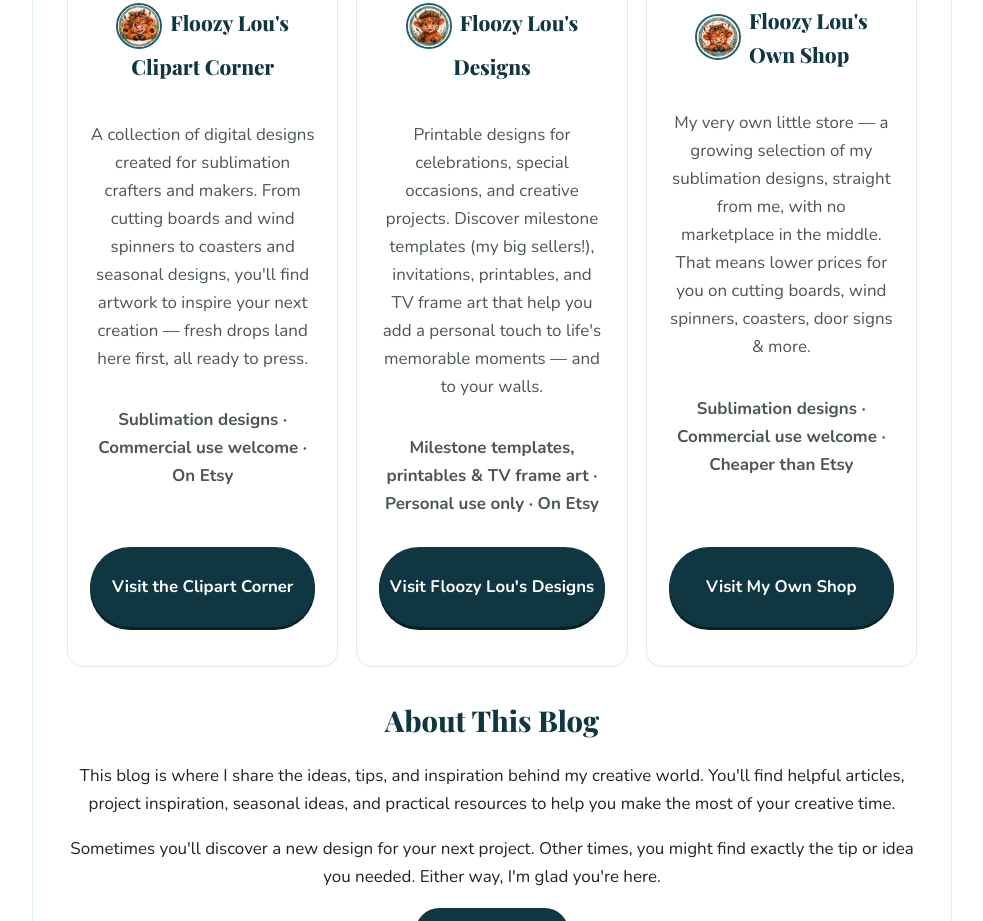
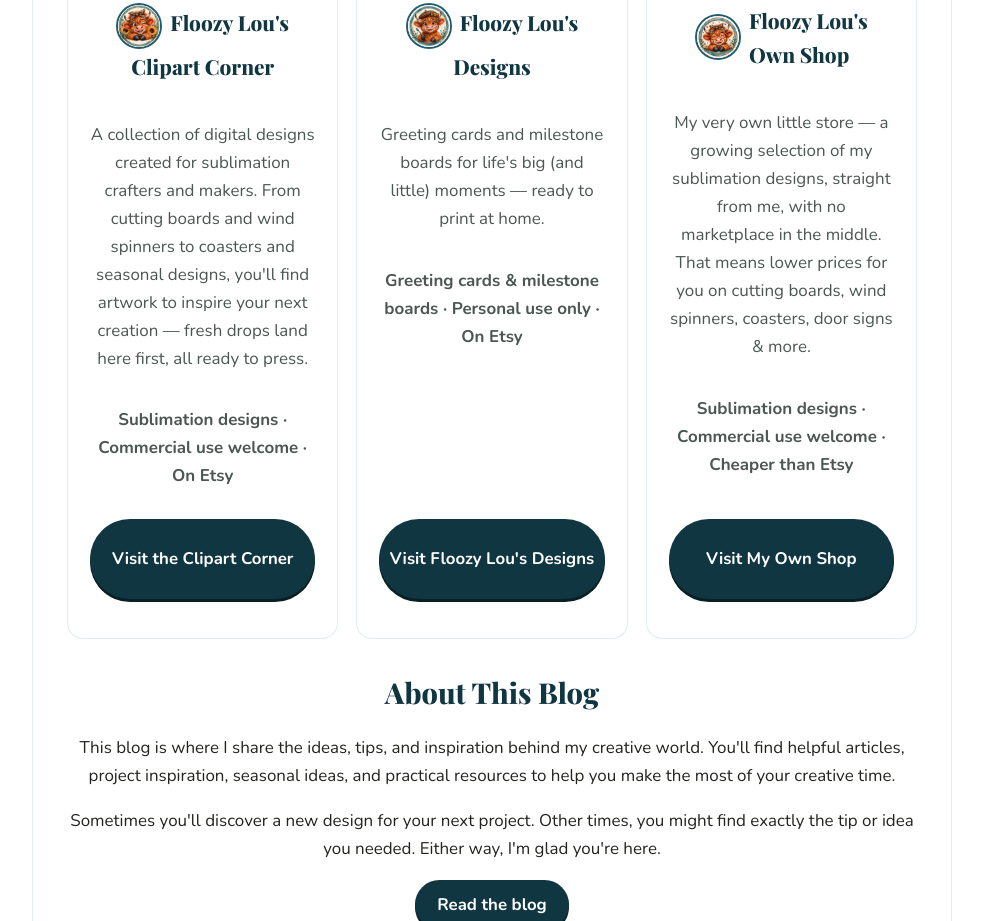
Before and after one commit to floozylousclipartcorner/floozylous-blog, a plain HTML site: page about/index.html in a window 1280 px wide. Shown: the part 939-1860 px from the top of the page, without its empty margins (148-1131 px from the left). Drawn offline with nearby package versions, Linux system fonts and the light colour scheme.

Commit message:
Designs description: greeting cards + milestone boards only

```diff
--- a/about/index.html
+++ b/about/index.html
@@ -44,8 +44,8 @@
       </div>
       <div class="card accent-rust">
         <h3><img class="shopface" src="/assets/lou-designs.jpg" alt="Floozy Lou as an artist">Floozy Lou's Designs</h3>
-        <p>Printable designs for celebrations, special occasions, and creative projects. Discover milestone templates (my big sellers!), invitations, printables, and TV frame art that help you add a personal touch to life's memorable moments — and to your walls.</p>
-        <p class="usage">Milestone templates, printables &amp; TV frame art · Personal use only · On Etsy</p>
+        <p>Greeting cards and milestone boards for life's big (and little) moments — ready to print at home.</p>
+        <p class="usage">Greeting cards &amp; milestone boards · Personal use only · On Etsy</p>
         <p><a class="btn secondary" target="_blank" rel="noopener" href="https://floozylousdesigns.etsy.com">Visit Floozy Lou's Designs</a></p>
       </div>
       <div class="card accent-sun">
```
